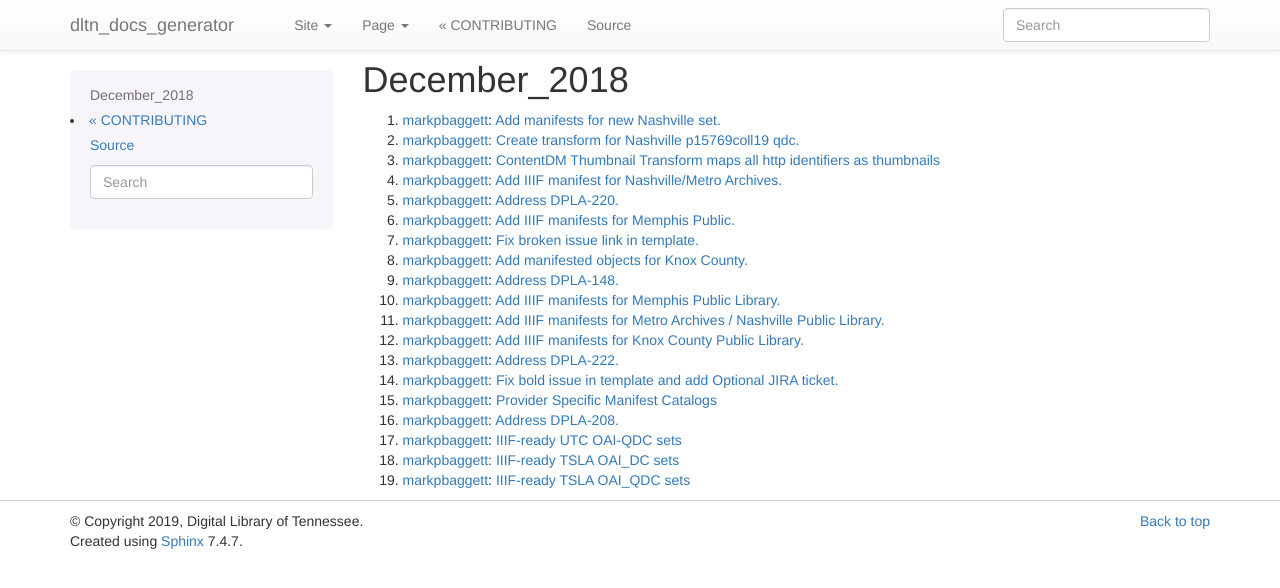
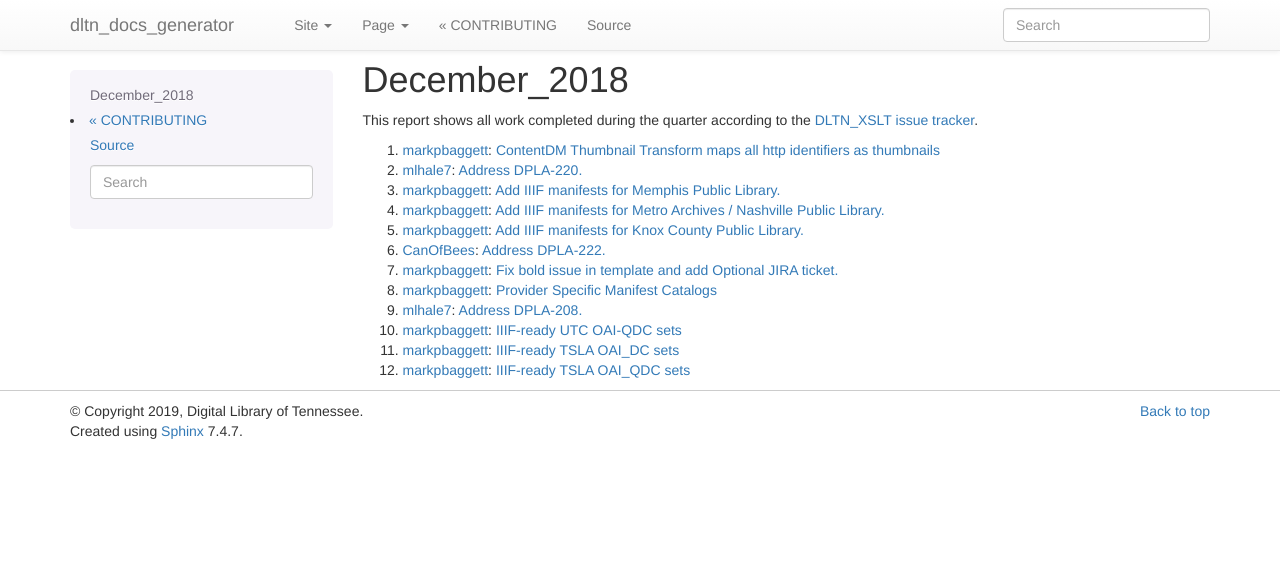
Before and after one commit to DigitalLibraryofTennessee/dltn_docs_generator, a Sphinx documentation site: the page built from docs/progress_reports/December_2018.rst, in a window 1280 px wide. Shown: the top 588 px of the page. Built offline with Sphinx 7.4.7, drawn with Linux system fonts in a browser that asks for light colours; pages that are not in the unit, such as notebooks, are missing from menus.

Commit message:
Regenerate report to have correct assignees and links.

```diff
--- a/docs/progress_reports/December_2018.rst
+++ b/docs/progress_reports/December_2018.rst
@@ -1,22 +1,17 @@
 December_2018
 =============
 
-1. `markpbaggett <https://github.com/markpbaggett>`_: `Add manifests for new Nashville set. <https://api.github.com/repos/DigitalLibraryofTennessee/DLTN_XSLT/issues/100>`_
-2. `markpbaggett <https://github.com/markpbaggett>`_: `Create transform for Nashville p15769coll19 qdc. <https://api.github.com/repos/DigitalLibraryofTennessee/DLTN_XSLT/issues/97>`_
-3. `markpbaggett <https://github.com/markpbaggett>`_: `ContentDM Thumbnail Transform maps all http identifiers as thumbnails <https://api.github.com/repos/DigitalLibraryofTennessee/DLTN_XSLT/issues/94>`_
-4. `markpbaggett <https://github.com/markpbaggett>`_: `Add IIIF manifest for Nashville/Metro Archives. <https://api.github.com/repos/DigitalLibraryofTennessee/DLTN_XSLT/issues/93>`_
-5. `markpbaggett <https://github.com/markpbaggett>`_: `Address DPLA-220. <https://api.github.com/repos/DigitalLibraryofTennessee/DLTN_XSLT/issues/92>`_
-6. `markpbaggett <https://github.com/markpbaggett>`_: `Add IIIF manifests for Memphis Public. <https://api.github.com/repos/DigitalLibraryofTennessee/DLTN_XSLT/issues/91>`_
-7. `markpbaggett <https://github.com/markpbaggett>`_: `Fix broken issue link in template. <https://api.github.com/repos/DigitalLibraryofTennessee/DLTN_XSLT/issues/90>`_
-8. `markpbaggett <https://github.com/markpbaggett>`_: `Add manifested objects for Knox County. <https://api.github.com/repos/DigitalLibraryofTennessee/DLTN_XSLT/issues/89>`_
-9. `markpbaggett <https://github.com/markpbaggett>`_: `Address DPLA-148. <https://api.github.com/repos/DigitalLibraryofTennessee/DLTN_XSLT/issues/88>`_
-10. `markpbaggett <https://github.com/markpbaggett>`_: `Add IIIF manifests for Memphis Public Library. <https://api.github.com/repos/DigitalLibraryofTennessee/DLTN_XSLT/issues/87>`_
-11. `markpbaggett <https://github.com/markpbaggett>`_: `Add IIIF manifests for Metro Archives / Nashville Public Library. <https://api.github.com/repos/DigitalLibraryofTennessee/DLTN_XSLT/issues/86>`_
-12. `markpbaggett <https://github.com/markpbaggett>`_: `Add IIIF manifests for Knox County Public Library. <https://api.github.com/repos/DigitalLibraryofTennessee/DLTN_XSLT/issues/85>`_
-13. `markpbaggett <https://github.com/markpbaggett>`_: `Address DPLA-222. <https://api.github.com/repos/DigitalLibraryofTennessee/DLTN_XSLT/issues/84>`_
-14. `markpbaggett <https://github.com/markpbaggett>`_: `Fix bold issue in template and add Optional JIRA ticket. <https://api.github.com/repos/DigitalLibraryofTennessee/DLTN_XSLT/issues/83>`_
-15. `markpbaggett <https://github.com/markpbaggett>`_: `Provider Specific Manifest Catalogs <https://api.github.com/repos/DigitalLibraryofTennessee/DLTN_XSLT/issues/82>`_
-16. `markpbaggett <https://github.com/markpbaggett>`_: `Address DPLA-208. <https://api.github.com/repos/DigitalLibraryofTennessee/DLTN_XSLT/issues/80>`_
-17. `markpbaggett <https://github.com/markpbaggett>`_: `IIIF-ready UTC OAI-QDC sets <https://api.github.com/repos/DigitalLibraryofTennessee/DLTN_XSLT/issues/77>`_
-18. `markpbaggett <https://github.com/markpbaggett>`_: `IIIF-ready TSLA OAI_DC sets <https://api.github.com/repos/DigitalLibraryofTennessee/DLTN_XSLT/issues/76>`_
-19. `markpbaggett <https://github.com/markpbaggett>`_: `IIIF-ready TSLA OAI_QDC sets <https://api.github.com/repos/DigitalLibraryofTennessee/DLTN_XSLT/issues/75>`_
+This report shows all work completed during the quarter according to the `DLTN_XSLT issue tracker <https://github.com/DigitalLibraryofTennessee/DLTN_XSLT/issues/>`_.
+
+1. `markpbaggett <https://github.com/markpbaggett>`_: `ContentDM Thumbnail Transform maps all http identifiers as thumbnails <https://github.com/DigitalLibraryofTennessee/DLTN_XSLT/issues/94>`_
+2. `mlhale7 <https://github.com/mlhale7>`_: `Address DPLA-220. <https://github.com/DigitalLibraryofTennessee/DLTN_XSLT/issues/92>`_
+3. `markpbaggett <https://github.com/markpbaggett>`_: `Add IIIF manifests for Memphis Public Library. <https://github.com/DigitalLibraryofTennessee/DLTN_XSLT/issues/87>`_
+4. `markpbaggett <https://github.com/markpbaggett>`_: `Add IIIF manifests for Metro Archives / Nashville Public Library. <https://github.com/DigitalLibraryofTennessee/DLTN_XSLT/issues/86>`_
+5. `markpbaggett <https://github.com/markpbaggett>`_: `Add IIIF manifests for Knox County Public Library. <https://github.com/DigitalLibraryofTennessee/DLTN_XSLT/issues/85>`_
+6. `CanOfBees <https://github.com/CanOfBees>`_: `Address DPLA-222. <https://github.com/DigitalLibraryofTennessee/DLTN_XSLT/issues/84>`_
+7. `markpbaggett <https://github.com/markpbaggett>`_: `Fix bold issue in template and add Optional JIRA ticket. <https://github.com/DigitalLibraryofTennessee/DLTN_XSLT/issues/83>`_
+8. `markpbaggett <https://github.com/markpbaggett>`_: `Provider Specific Manifest Catalogs <https://github.com/DigitalLibraryofTennessee/DLTN_XSLT/issues/82>`_
+9. `mlhale7 <https://github.com/mlhale7>`_: `Address DPLA-208. <https://github.com/DigitalLibraryofTennessee/DLTN_XSLT/issues/80>`_
+10. `markpbaggett <https://github.com/markpbaggett>`_: `IIIF-ready UTC OAI-QDC sets <https://github.com/DigitalLibraryofTennessee/DLTN_XSLT/issues/77>`_
+11. `markpbaggett <https://github.com/markpbaggett>`_: `IIIF-ready TSLA OAI_DC sets <https://github.com/DigitalLibraryofTennessee/DLTN_XSLT/issues/76>`_
+12. `markpbaggett <https://github.com/markpbaggett>`_: `IIIF-ready TSLA OAI_QDC sets <https://github.com/DigitalLibraryofTennessee/DLTN_XSLT/issues/75>`_
```
